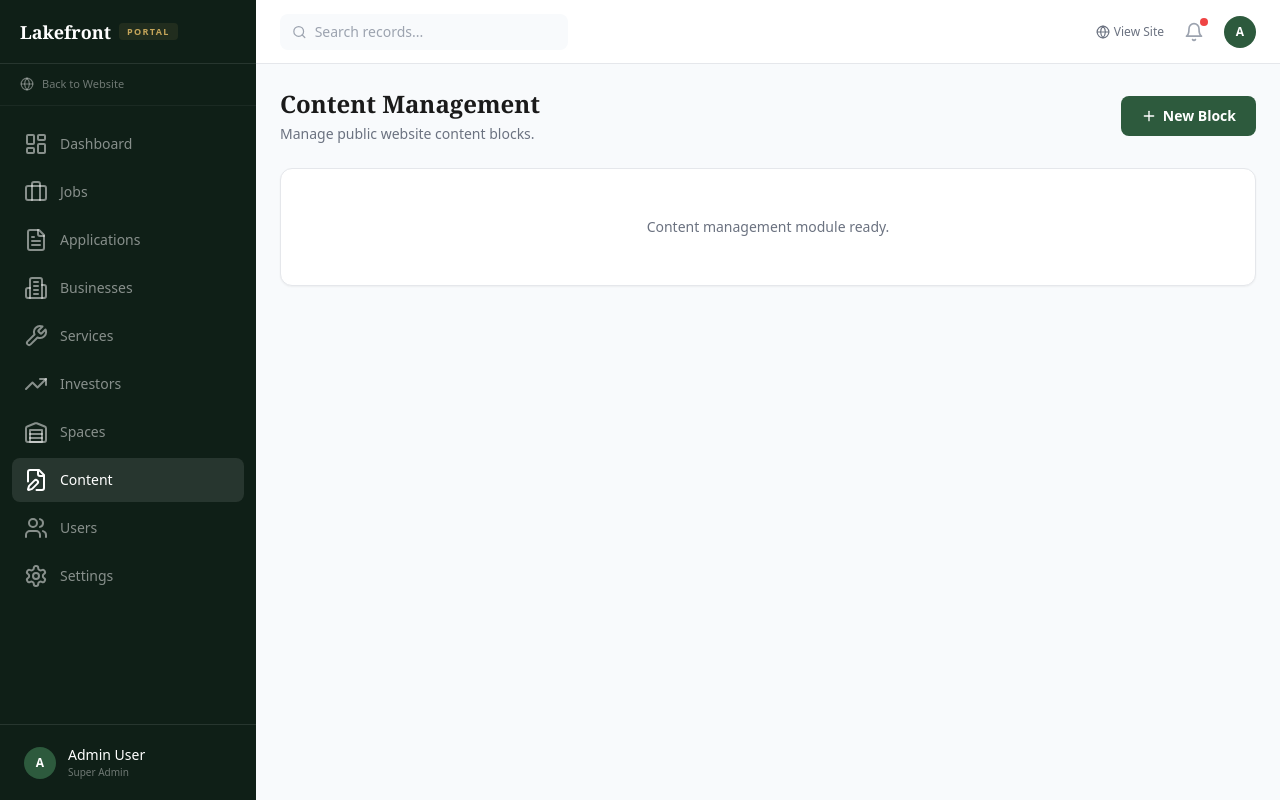
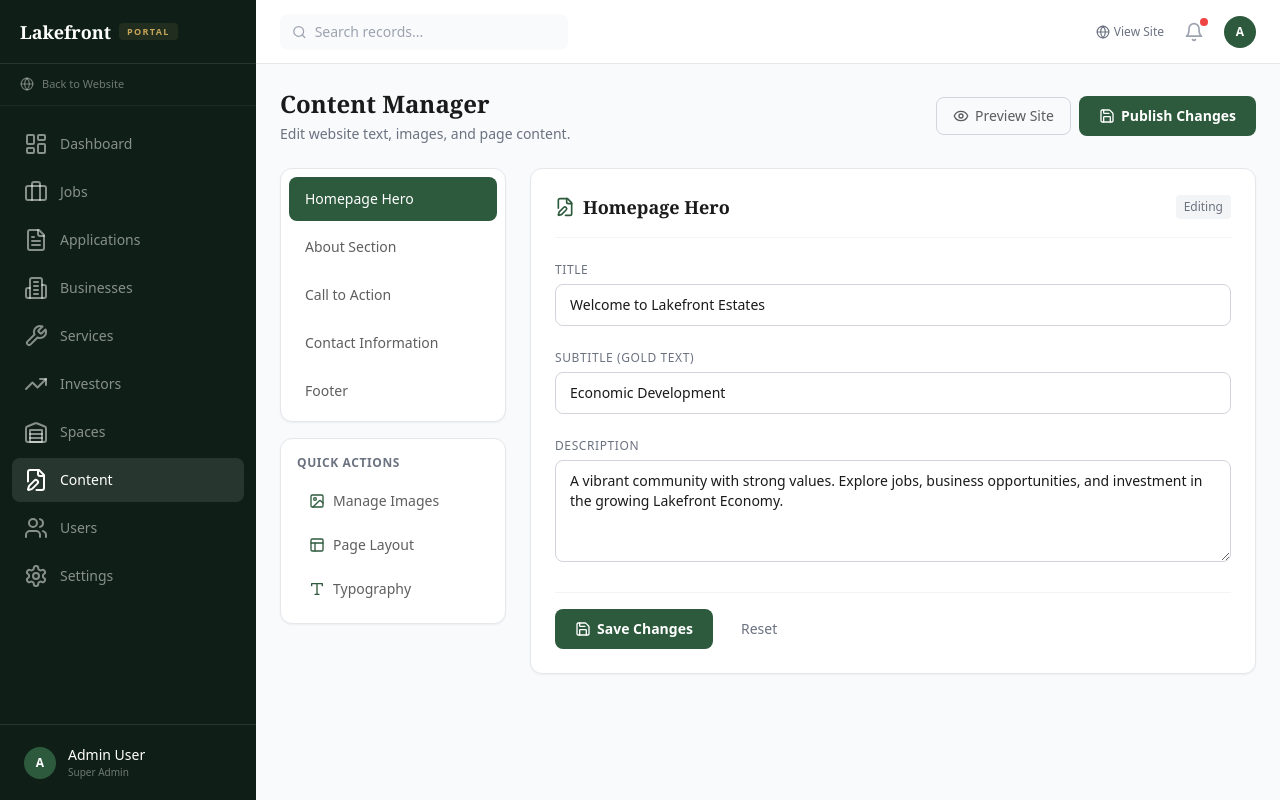
Before and after one commit to kleegr/lakefront-economic-dev, a Next.js app: page /portal/content in a window 1280 px wide. Built offline with nearby package versions, Linux system fonts and the light colour scheme.

Commit message:
fix: use 140px fixed padding for sub-page heroes, add 5-image rotating banner every 15s with crossfade, add full content editor in portal for editing website text

```diff
--- a/src/app/portal/content/page.tsx
+++ b/src/app/portal/content/page.tsx
@@ -1,15 +1,100 @@
-import { Plus } from 'lucide-react';
-export default function ContentPortalPage() {
+'use client';
+import { useState } from 'react';
+import { Save, Globe, FileEdit, Eye, Image, Type, Layout } from 'lucide-react';
+
+const EDITABLE_SECTIONS = [
+  { id:'hero', label:'Homepage Hero', fields: [
+    { key:'heroTitle', label:'Title', type:'text', value:'Welcome to Lakefront Estates' },
+    { key:'heroSubtitle', label:'Subtitle (Gold Text)', type:'text', value:'Economic Development' },
+    { key:'heroDescription', label:'Description', type:'textarea', value:'A vibrant community with strong values. Explore jobs, business opportunities, and investment in the growing Lakefront Economy.' },
+  ]},
+  { id:'about', label:'About Section', fields: [
+    { key:'aboutTitle', label:'Title', type:'text', value:'A Complete Economic Ecosystem' },
+    { key:'aboutText1', label:'Paragraph 1', type:'textarea', value:'Located on 550 acres in Okeechobee, Florida, Lakefront Estates is building more than homes...' },
+    { key:'aboutText2', label:'Paragraph 2', type:'textarea', value:'Less than an hour and a half from Boca, Palm Beach, and Orlando...' },
+  ]},
+  { id:'cta', label:'Call to Action', fields: [
+    { key:'ctaTitle', label:'Title', type:'text', value:'Join the Lakefront Economy' },
+    { key:'ctaDescription', label:'Description', type:'textarea', value:'Whether you are a job seeker, entrepreneur, service provider, or investor \u2014 there is a place for you.' },
+  ]},
+  { id:'contact', label:'Contact Information', fields: [
+    { key:'phone', label:'Phone', type:'text', value:'863.333.9400' },
+    { key:'email', label:'Email', type:'text', value:'info@lakefrontestatesfl.com' },
+    { key:'address', label:'Address', type:'text', value:'Okeechobee, FL 34974' },
+  ]},
+  { id:'footer', label:'Footer', fields: [
+    { key:'tagline', label:'Tagline', type:'text', value:'A Vibrant Community of Values' },
+    { key:'ehoText', label:'Equal Housing Statement', type:'textarea', value:'Lakefront is committed to the letter and spirit of the U.S. and Florida Fair Housing Acts.' },
+  ]},
+];
+
+export default function PortalContentPage() {
+  const [activeSection, setActiveSection] = useState('hero');
+  const [saving, setSaving] = useState(false);
+  const section = EDITABLE_SECTIONS.find(s => s.id === activeSection);
+
+  function handleSave() {
+    setSaving(true);
+    setTimeout(() => { setSaving(false); alert('Content saved! (Demo mode \u2014 connect Kleegr CRM for live content management)'); }, 500);
+  }
+
   return (
     <div className="space-y-6">
       <div className="flex items-center justify-between">
-        <div>
-          <h1 className="text-2xl font-display font-bold text-brand-text">Content Management</h1>
-          <p className="text-sm font-body text-brand-muted mt-1">Manage public website content blocks.</p>
+        <div><h1 className="text-2xl font-display font-bold text-brand-text">Content Manager</h1><p className="text-sm font-body text-brand-muted mt-1">Edit website text, images, and page content.</p></div>
+        <div className="flex items-center gap-2">
+          <a href="/" target="_blank" className="flex items-center gap-1.5 px-4 py-2 border border-gray-300 rounded-lg text-sm font-body font-medium text-brand-text/70 hover:bg-gray-50 transition-colors"><Eye className="w-4 h-4" /> Preview Site</a>
+          <button onClick={handleSave} disabled={saving} className="btn-portal"><Save className="w-4 h-4 mr-1.5" /> {saving ? 'Saving...' : 'Publish Changes'}</button>
         </div>
-        <button className="btn-portal"><Plus className="w-4 h-4 mr-1.5" /> New Block</button>
       </div>
-      <div className="card-portal p-12 text-center"><p className="text-sm font-body text-brand-muted">Content management module ready.</p></div>
+
+      <div className="grid lg:grid-cols-4 gap-6">
+        {/* Section picker */}
+        <div className="lg:col-span-1">
+          <div className="card-portal p-2 space-y-1">
+            {EDITABLE_SECTIONS.map(s => (
+              <button key={s.id} onClick={() => setActiveSection(s.id)} className={`w-full text-left px-4 py-3 rounded-lg text-sm font-body font-medium transition-all ${activeSection === s.id ? 'bg-portal-accent text-white' : 'text-brand-text/70 hover:bg-gray-50'}`}>
+                {s.label}
+              </button>
+            ))}
+          </div>
+
+          <div className="card-portal p-4 mt-4">
+            <h3 className="text-xs font-body font-semibold text-brand-muted uppercase tracking-wider mb-3">Quick Actions</h3>
+            <div className="space-y-2">
+              <button className="flex items-center gap-2 w-full px-3 py-2 text-sm font-body text-brand-text/70 hover:bg-gray-50 rounded-lg transition-colors"><Image className="w-4 h-4 text-portal-accent" /> Manage Images</button>
+              <button className="flex items-center gap-2 w-full px-3 py-2 text-sm font-body text-brand-text/70 hover:bg-gray-50 rounded-lg transition-colors"><Layout className="w-4 h-4 text-portal-accent" /> Page Layout</button>
+              <button className="flex items-center gap-2 w-full px-3 py-2 text-sm font-body text-brand-text/70 hover:bg-gray-50 rounded-lg transition-colors"><Type className="w-4 h-4 text-portal-accent" /> Typography</button>
+            </div>
+          </div>
+        </div>
+
+        {/* Editor */}
+        <div className="lg:col-span-3">
+          {section && (
+            <div className="card-portal p-6 space-y-6">
+              <div className="flex items-center justify-between border-b border-gray-100 pb-4">
+                <div className="flex items-center gap-2"><FileEdit className="w-5 h-5 text-portal-accent" /><h2 className="text-lg font-display font-semibold text-brand-text">{section.label}</h2></div>
+                <span className="text-xs font-body text-brand-muted bg-gray-100 px-2 py-1 rounded">Editing</span>
+              </div>
+              {section.fields.map(field => (
+                <div key={field.key}>
+                  <label className="block text-xs font-body font-medium text-brand-muted mb-1.5 uppercase tracking-wider">{field.label}</label>
+                  {field.type === 'textarea' ? (
+                    <textarea rows={4} defaultValue={field.value} className="input-portal" />
+                  ) : (
+                    <input type="text" defaultValue={field.value} className="input-portal" />
+                  )}
+                </div>
+              ))}
+              <div className="flex items-center gap-3 pt-4 border-t border-gray-100">
+                <button onClick={handleSave} disabled={saving} className="btn-portal"><Save className="w-4 h-4 mr-1.5" /> {saving ? 'Saving...' : 'Save Changes'}</button>
+                <button className="px-4 py-2.5 text-sm font-body font-medium text-brand-muted hover:text-brand-text transition-colors">Reset</button>
+              </div>
+            </div>
+          )}
+        </div>
+      </div>
     </div>
   );
 }
--- a/src/styles/globals.css
+++ b/src/styles/globals.css
@@ -20,8 +20,8 @@
   .card-portal { @apply bg-portal-card rounded-xl border border-gray-200 shadow-sm; }
   .input-field { @apply w-full px-4 py-3 border border-gray-300 rounded-sm font-body text-brand-text placeholder:text-gray-400 transition-all duration-200 focus:outline-none focus:ring-2 focus:ring-brand-sage/30 focus:border-brand-sage; }
   .input-portal { @apply w-full px-3.5 py-2.5 border border-gray-300 rounded-lg font-body text-sm text-brand-text placeholder:text-gray-400 transition-all duration-200 focus:outline-none focus:ring-2 focus:ring-portal-accent/30 focus:border-portal-accent; }
-  /* Sub-page hero: padding for header (ribbon 32px + header 70px = 102px + breathing room) */
-  .gradient-forest { @apply bg-brand-forest pt-32; }
+  /* Sub-page hero: lots of top padding so content sits well below the header */
+  .gradient-forest { @apply bg-brand-forest; padding-top: 140px; }
   .text-gradient { @apply bg-clip-text text-transparent bg-gradient-to-r from-brand-forest to-brand-sage; }
 }
 
@@ -33,9 +33,7 @@
 @keyframes fadeInUp { from{opacity:0;transform:translateY(20px)} to{opacity:1;transform:translateY(0)} }
 @keyframes fadeIn { from{opacity:0} to{opacity:1} }
 @keyframes slideInRight { from{opacity:0;transform:translateX(30px)} to{opacity:1;transform:translateX(0)} }
-@keyframes slowZoom { 0%{transform:scale(1)} 50%{transform:scale(1.08)} 100%{transform:scale(1)} }
 .animate-fade-in-up { animation:fadeInUp .6s ease-out forwards; }
 .animate-fade-in { animation:fadeIn .5s ease-out forwards; }
 .animate-slide-in-right { animation:slideInRight .5s ease-out forwards; }
-.animate-slow-zoom { animation:slowZoom 25s ease-in-out infinite; }
 .stagger-1{animation-delay:.1s} .stagger-2{animation-delay:.2s} .stagger-3{animation-delay:.3s} .stagger-4{animation-delay:.4s}
```
Also changed, not shown: src/app/(public)/page.tsx (+43 -12 lines).
